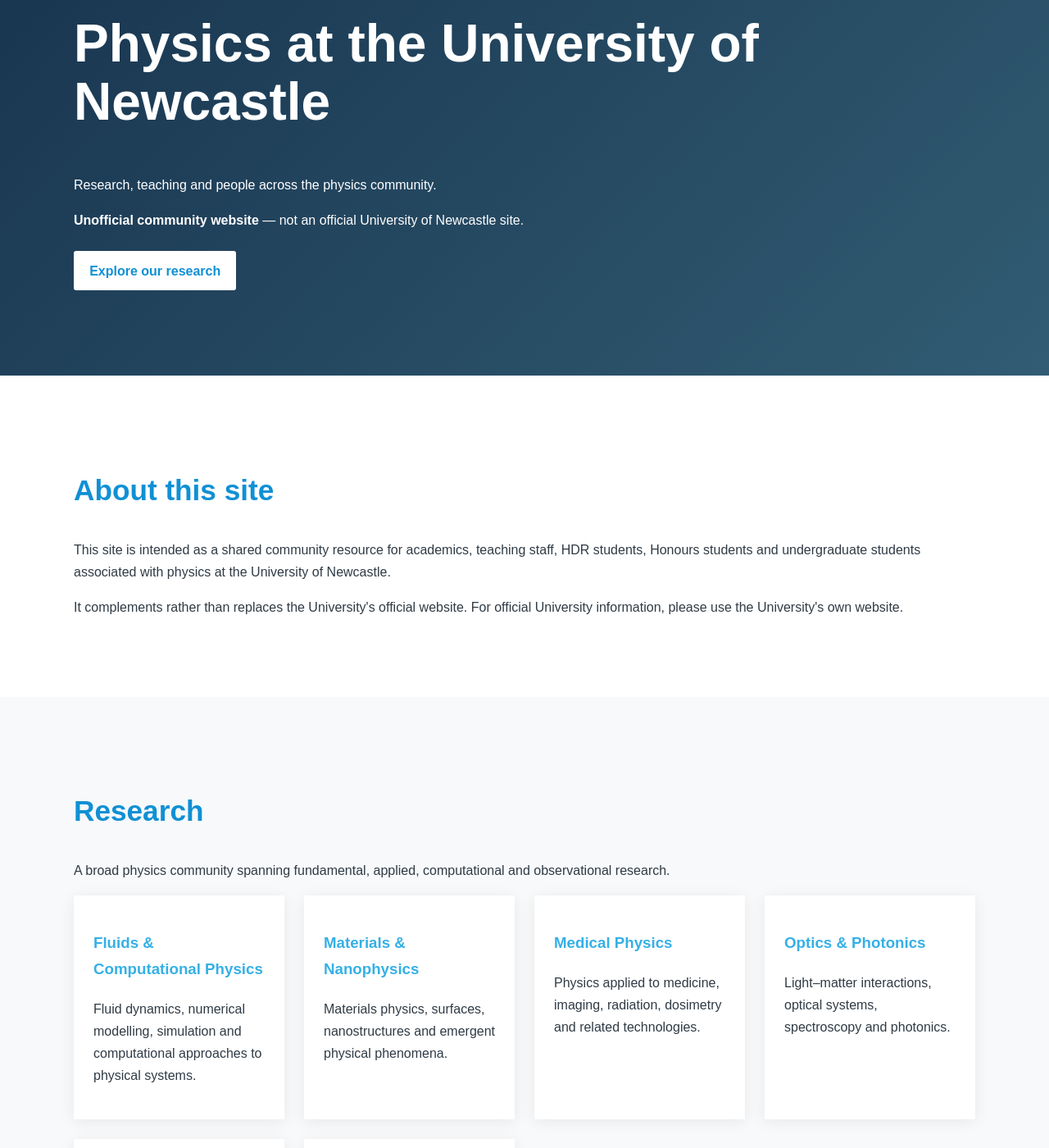
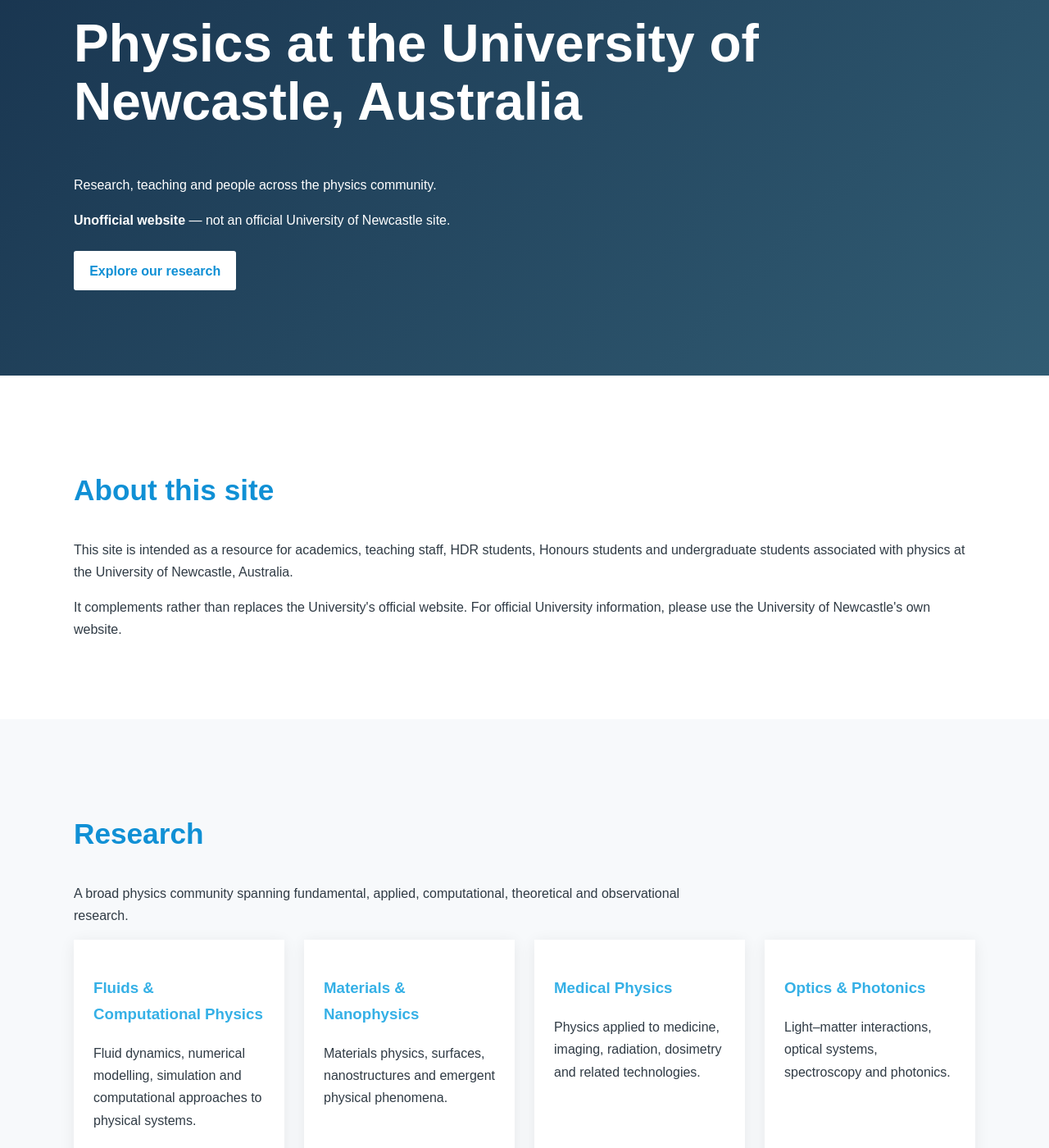
Before and after one commit to NewyPhysics/unofficial_homepage, a Jekyll site: the page built from index.html, in a window 1280 px wide and 1400 px high, scrolled down 425 px. Shown: the whole window at 82% size. Built offline with Jekyll 4.4.1, drawn with Linux system fonts in a browser that asks for light colours; some of the changed text lies outside the part shown.

Commit message:
Refine content in index.html for clarity
Updated text for clarity and specificity regarding the University of Newcastle.

```diff
--- a/index.html
+++ b/index.html
@@ -5,9 +5,9 @@
 <section id="hero" class="hero">
   <div class="container">
     <p class="eyebrow">PHYSICS · UNIVERSITY OF NEWCASTLE</p>
-    <h1>Physics at the University of Newcastle</h1>
+    <h1>Physics at the University of Newcastle, Australia</h1>
     <p class="lead">Research, teaching and people across the physics community.</p>
-    <p class="unofficial-inline"><strong>Unofficial community website</strong> — not an official University of Newcastle site.</p>
+    <p class="unofficial-inline"><strong>Unofficial website</strong> — not an official University of Newcastle site.</p>
     <a class="btn" href="#research">Explore our research</a>
   </div>
 </section>
@@ -15,15 +15,15 @@
 <section id="about" class="section">
   <div class="container">
     <h2>About this site</h2>
-    <p>This site is intended as a shared community resource for academics, teaching staff, HDR students, Honours students and undergraduate students associated with physics at the University of Newcastle.</p>
-    <p>It complements rather than replaces the University's official website. For official University information, please use the University's own website.</p>
+    <p>This site is intended as a resource for academics, teaching staff, HDR students, Honours students and undergraduate students associated with physics at the University of Newcastle, Australia.</p>
+    <p>It complements rather than replaces the University's official website. For official University information, please use the University of Newcastle's own website.</p>
   </div>
 </section>
 
 <section id="research" class="section alt">
   <div class="container">
     <h2>Research</h2>
-    <p class="section-intro">A broad physics community spanning fundamental, applied, computational and observational research.</p>
+    <p class="section-intro">A broad physics community spanning fundamental, applied, computational, theoretical and observational research.</p>
     <div class="cards">
       {% for item in site.research %}
       <article class="card">
```
Also changed, not shown: other parts of index.html (+1 -1 lines).
